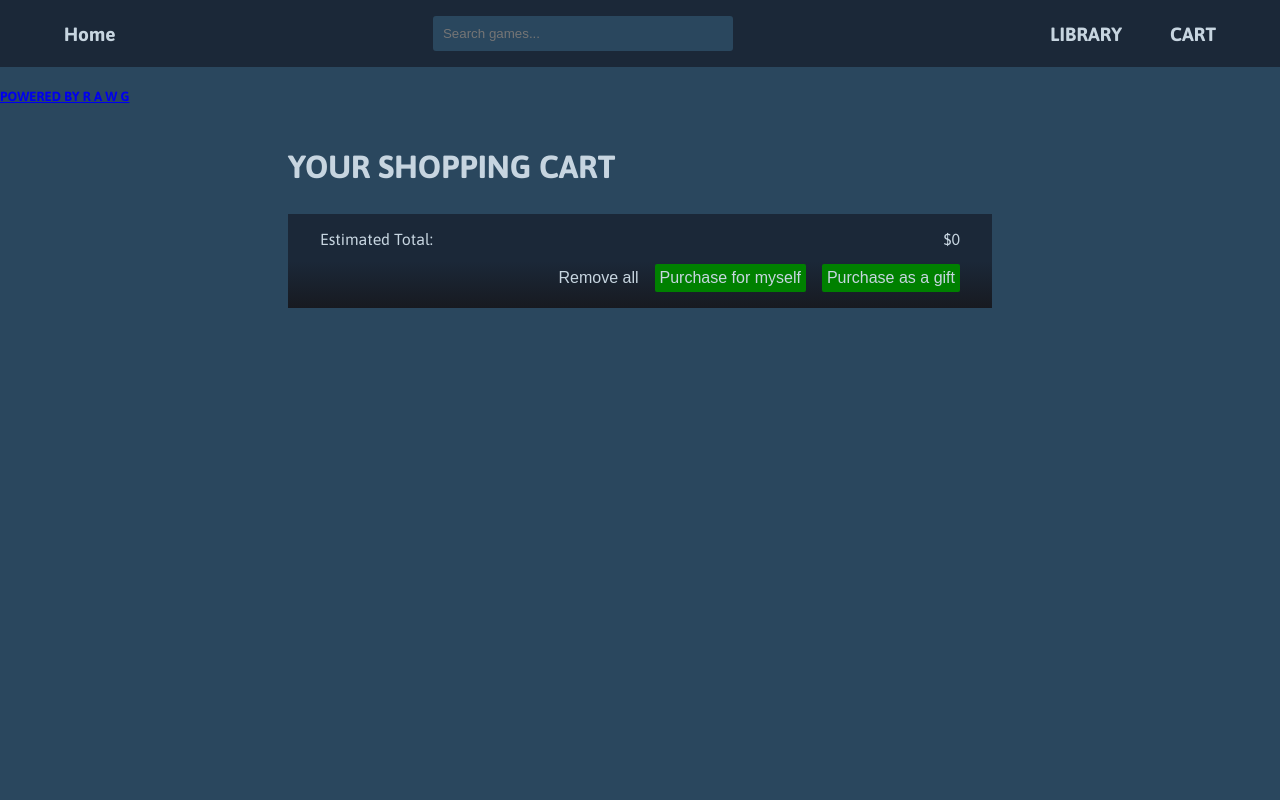
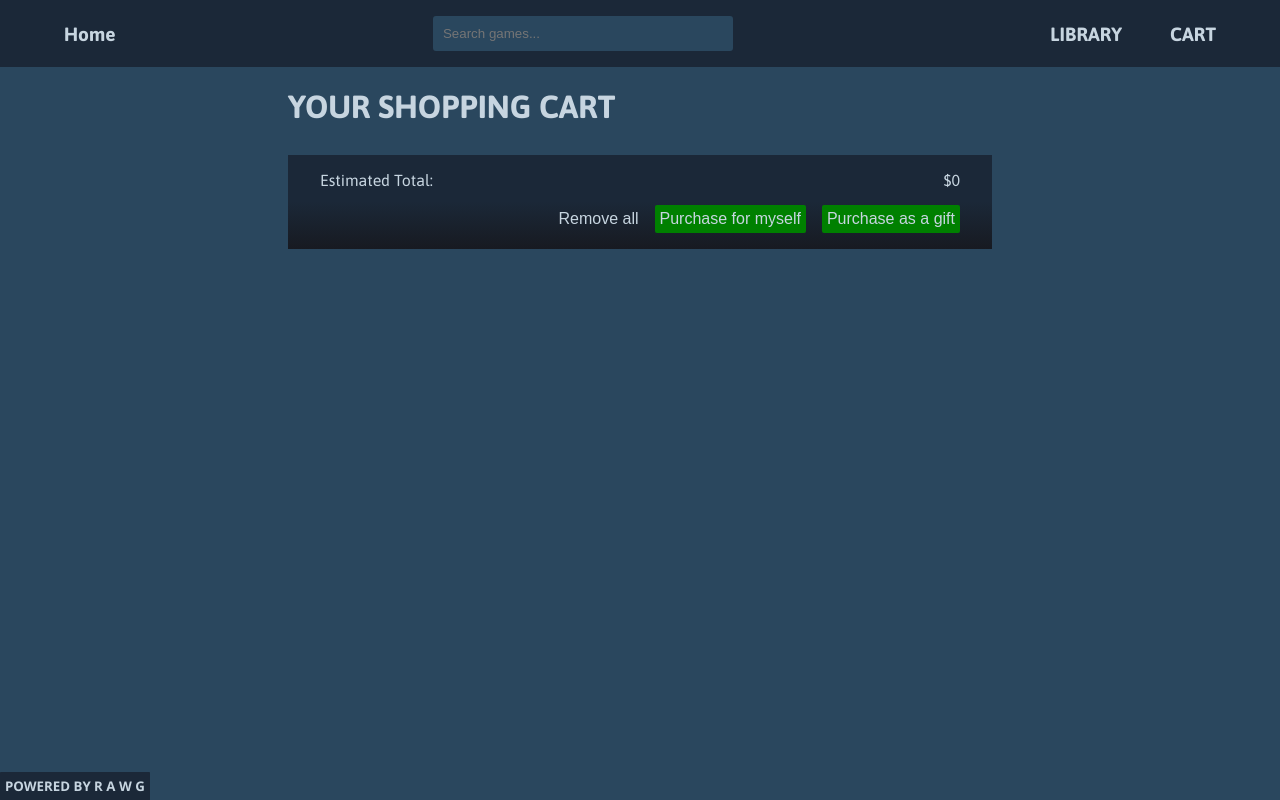
Before and after one commit to Cooper-Adams/Shopping-Cart, a React (Vite) app: page /cart in a window 1280 px wide. Built offline with nearby package versions, Linux system fonts and the light colour scheme.

Commit message:
Added styling to fix the RAWG accreditation to the bottom left corner of the site

```diff
--- a/src/styles/Header.css
+++ b/src/styles/Header.css
@@ -110,13 +110,31 @@ input[type='search']::-webkit-search-cancel-button {
 .lds-dual-ring:after {
   animation: lds-dual-ring 1.2s linear infinite;
   border: 6.4px solid currentColor;
-  border-color: currentColor transparent currentColor transparent;
+  border-color: var(--darkest-bg) transparent var(--darkest-bg) transparent;
   border-radius: 50%;
   content: ' ';
   display: block;
   height: 64px;
   margin: 8px;
   width: 64px;
+}
+
+.rawg {
+  align-items: center;
+  background-color: var(--dark-bg);
+  border-radius: 1%;
+  bottom: 0;
+  color: var(--text-color);
+  cursor: pointer;
+  font-family: 'Segoe UI', Tahoma, Geneva, Verdana, sans-serif;
+  left: 0;
+  padding: 5px;
+  position: fixed;
+}
+
+.rawg-title {
+  margin: 0;
+  padding: 0;
 }
 
 @keyframes lds-dual-ring {
```
